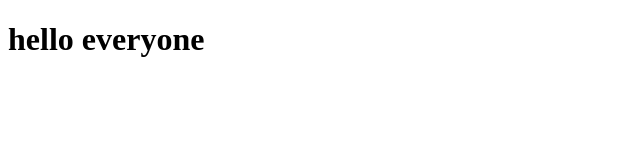
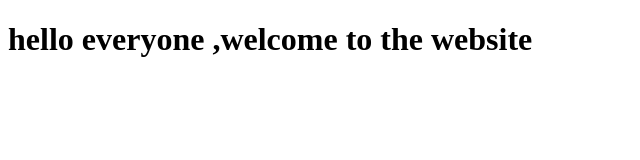
Before and after one commit to Babu16102005/dummy, a plain HTML site: page index.html in a window 1280 px wide. Shown: the whole page, without its empty margins (0-640 px from the left). Drawn offline with Linux system fonts and the light colour scheme.

Commit message:
feat:change html file

```diff
--- a/index.html
+++ b/index.html
@@ -6,6 +6,6 @@
     <title>Document</title>
 </head>
 <body>
-    <h1>hello everyone</h1>
+    <h1>hello everyone ,welcome to the website </h1>
 </body>
 </html>
```
